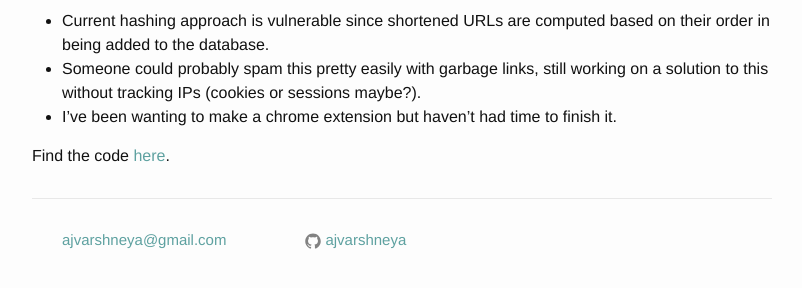
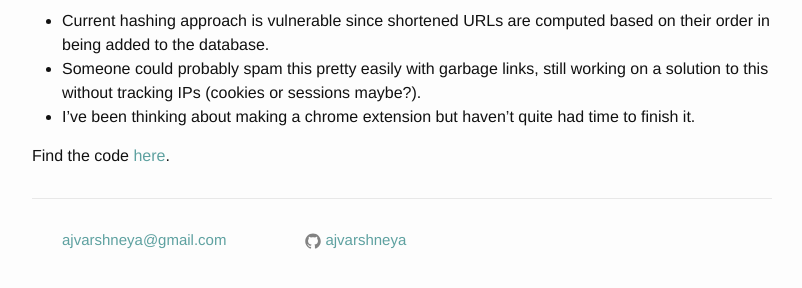
Before and after one commit to ajvarshneya/ajvarshneya.github.io, a Jekyll site: the page built from _posts/2015-10-03-swaha-me.markdown, in a window 1280 px wide. Shown: the part 532-820 px from the top of the page, without its empty margins (238-1040 px from the left). Built offline with Jekyll 4.4.1, drawn with Linux system fonts in a browser that asks for light colours.

Commit message:
revisions

```diff
--- a/_posts/2015-10-03-swaha-me.markdown
+++ b/_posts/2015-10-03-swaha-me.markdown
@@ -14,6 +14,6 @@ The shortener works kind of like a hash table, where unique input URLs are assig
 #### Improvements
 - Current hashing approach is vulnerable since shortened URLs are computed based on their order in being added to the database.
 - Someone could probably spam this pretty easily with garbage links, still working on a solution to this without tracking IPs (cookies or sessions maybe?).
-- I've been wanting to make a chrome extension but haven't had time to finish it.
+- I've been thinking about making a chrome extension but haven't quite had time to finish it.
 
 Find the code [here](https://github.com/ajvarshneya/swaha.me).
```
Also changed, not shown: 1 other file.
